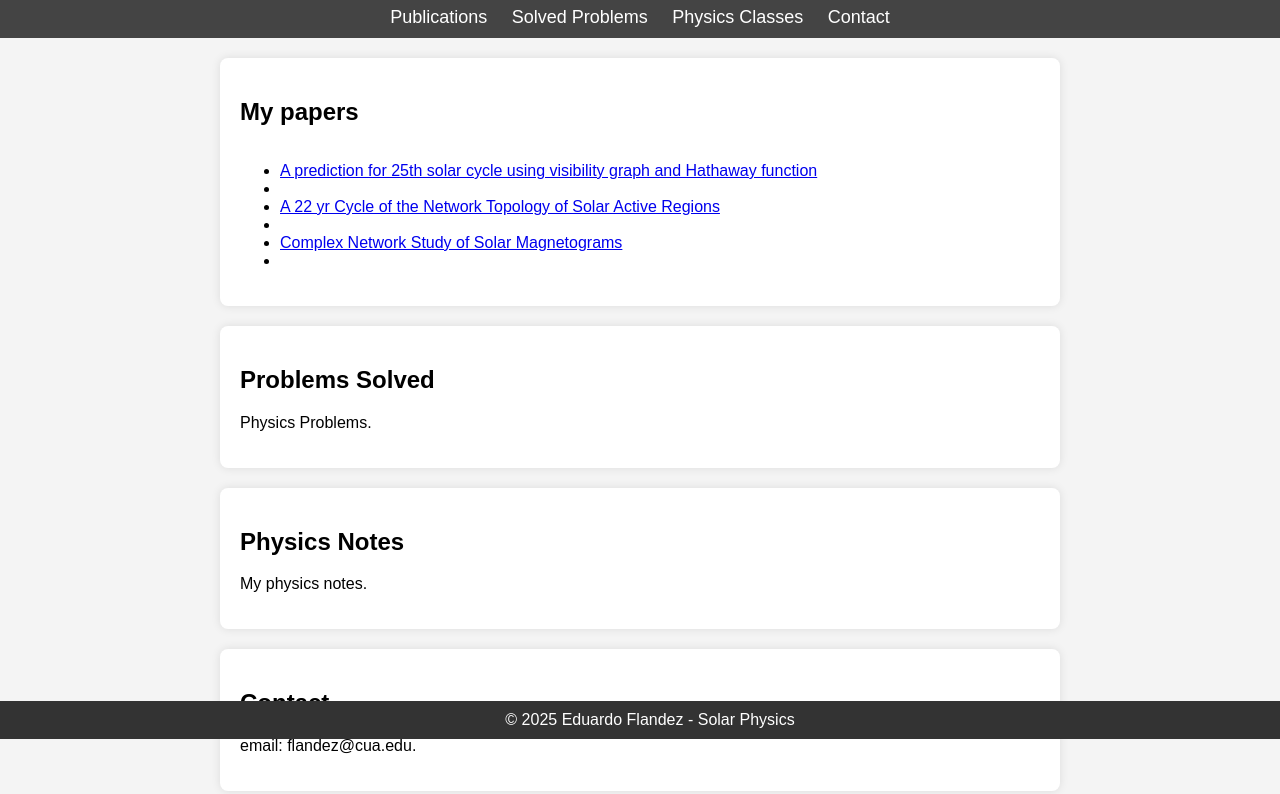
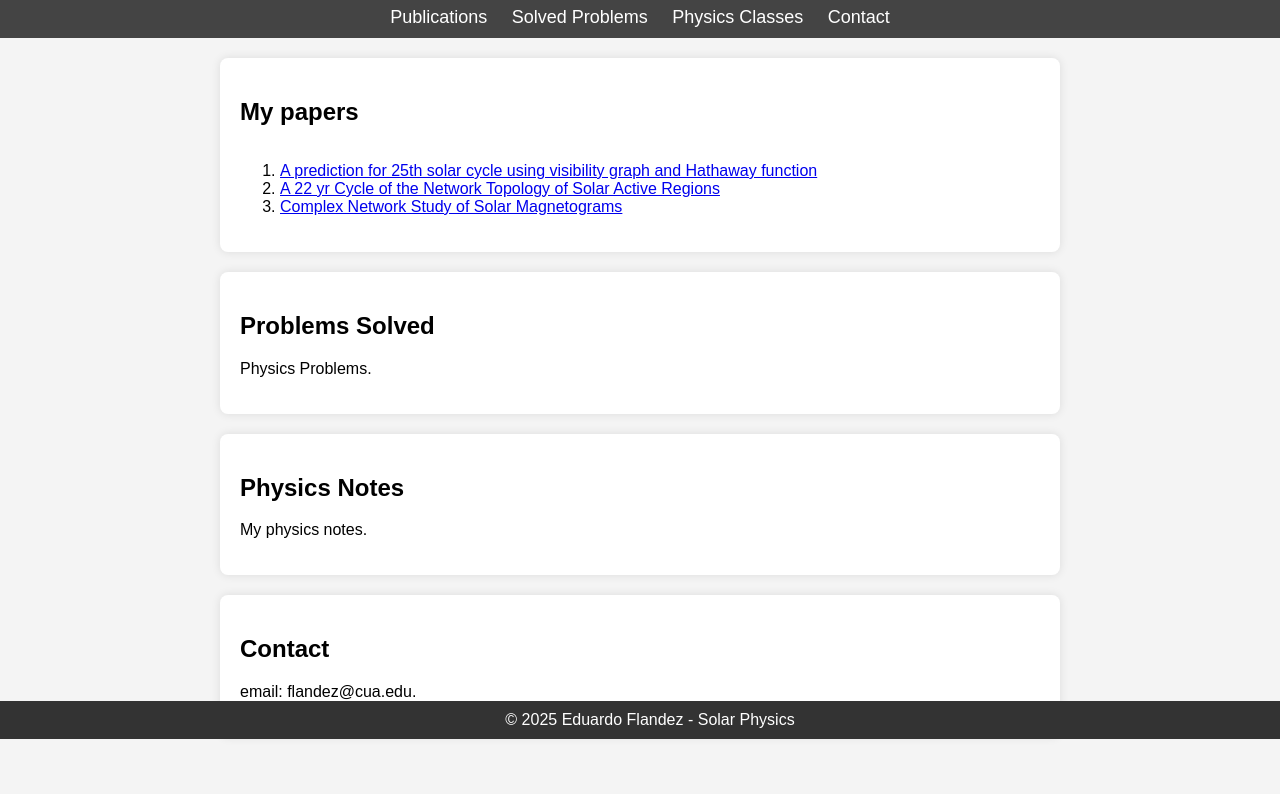
Before and after one commit to DonLalokura/solarflandez, a plain HTML site: page index.html in a window 1280 px wide. Shown: the part 61-855 px from the top of the page. After the commit the page ends 818 px from the top, so only its background shows below. Drawn offline with Linux system fonts and the light colour scheme.

Commit message:
Update index.html

```diff
--- a/index.html
+++ b/index.html
@@ -89,17 +89,17 @@
  <section id="publications">
     <h2>My papers</h2>
     <div class="content-container">
-            <ul>
+        <ol>
             <li><a href="https://doi.org/10.48550/arXiv.2412.12924" target="_blank">
                 A prediction for 25th solar cycle using visibility graph and Hathaway function
-                </a><li>
+            </a></li>
             <li><a href="https://doi.org/10.3847/1538-4357/ada60e" target="_blank">
                 A 22 yr Cycle of the Network Topology of Solar Active Regions
-                </a><li>
+            </a></li>
             <li><a href="https://doi.org/10.3390/e24060753" target="_blank">
                 Complex Network Study of Solar Magnetograms
-              </a><li>
-            </ul>
+            </a></li>
+        </ol>
     </div>
     </section>
     <section id="problems">
```
Lines whose indentation alone changed are shown as unchanged.
